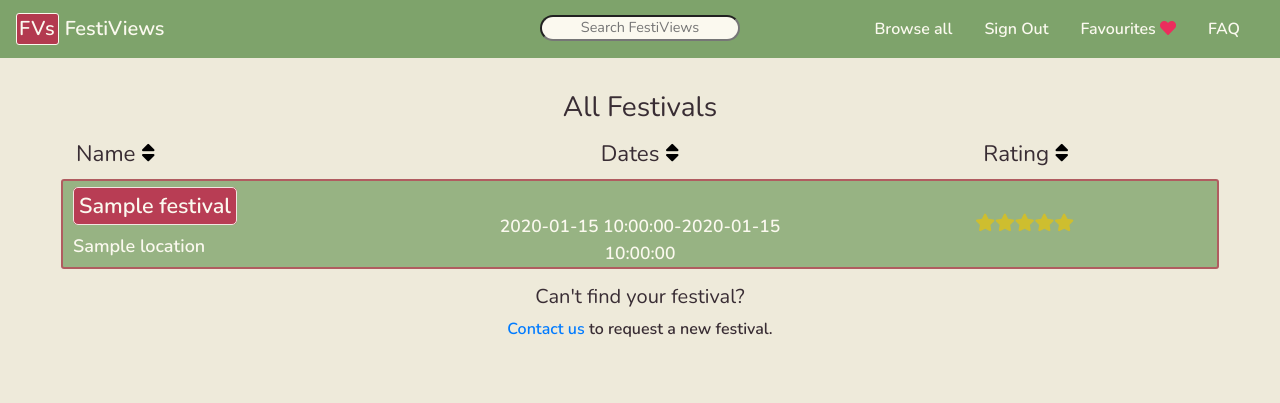
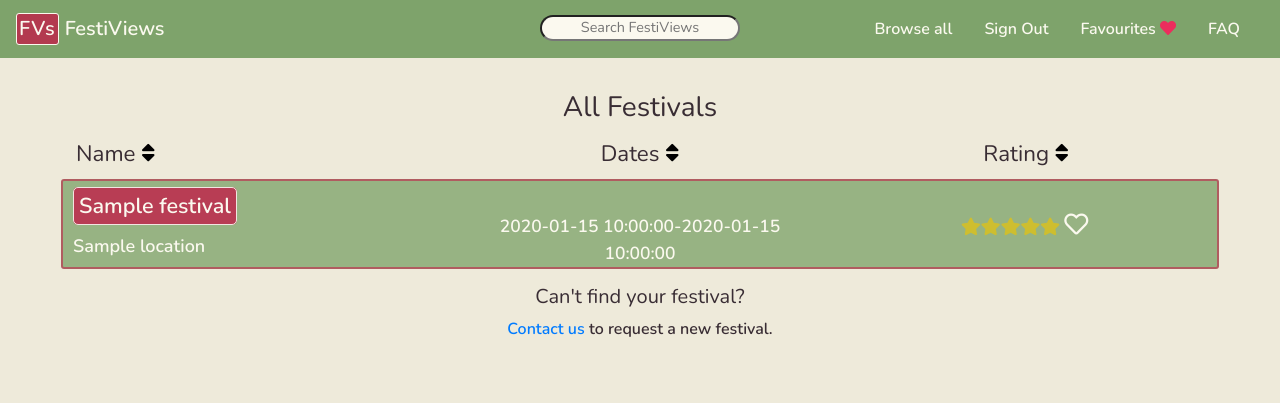
Before and after one commit to franciskershaw/festiviews, a Flask app: page /browse in a window 1280 px wide. Shown: the top 403 px of the page. Run offline with Flask 2, Linux system fonts and the light colour scheme; the visitor is signed in with stand-in values (Sample User, id 1); a database or web service that is not in the repository returns one stand-in record (values such as "Sample title"); some libraries are stand-ins or nearby versions.

Commit message:
add heart icon back onto browse.html

```diff
--- a/static/css/style.css
+++ b/static/css/style.css
@@ -264,7 +264,7 @@ span.year, span.rating, span.location, span.nightlife, span.lineup, span.campsit
 }
 
 /* Browse all */
-.favourites {
+.browse {
     max-width: 1158px;
 }
 .browse-heading {
@@ -279,6 +279,10 @@ span.year, span.rating, span.location, span.nightlife, span.lineup, span.campsit
     border: solid 1px #faf9f2e5;
     padding: 3px 5px 3px 5px;
     max-width: 30px;
+}
+
+.add-fest-btn:hover {
+    color: #fbf9ef;
 }
 
 .browse-row {
@@ -302,9 +306,9 @@ span.year, span.rating, span.location, span.nightlife, span.lineup, span.campsit
     padding-top: 5px;
 }
 
-.stars {
+/* .stars {
     padding-top: 10px;
-}
+} */
 
 .fest-location {
     padding-top: 10px;
@@ -334,9 +338,9 @@ i.far.fa-heart {
         font-size: 90%;
         padding-top: 8px;
     }
-    .stars {
+    /* .stars {
         padding-top: 15px;
-    }
+    } */
     .browse-heading {
         font-size: 121%;
     }
@@ -404,7 +408,7 @@ i.far.fa-heart {
         padding-top: 23px;
     }
     i.far.fa-heart {
-        font-size: 100%;
+        font-size: 150%;
     }
     i.fas.fa-star {
         font-size: 90%;
--- a/templates/browse.html
+++ b/templates/browse.html
@@ -1,7 +1,7 @@
 {% extends "base.html" %}
 {% block content %}
 
-<section class="container-fluid favourites page-container text-start">
+<section class="container-fluid browse page-container text-start">
     <div class="row pb-2">
         <div class="col-2"></div>
         <div class="col-8">
@@ -28,7 +28,7 @@
     {% for festival in festivals %}
     <div class="row browse-row">
         <div class="col-4 browse-fest-name">
-            <a class="add-fest-btn" href="{{ url_for('view_festival', url=festival.url) }}">{{ festival.name }}</a>
+            <a class="add-fest-btn fest-btn" href="{{ url_for('view_festival', url=festival.url) }}">{{ festival.name }}</a>
             <p class="d-none d-md-block fest-location">{{ festival.location }}</p>
         </div>
         <div class="col-4">
@@ -40,6 +40,11 @@
         </div>
         <div class="col-4 text-center stars">
             <i class="fas fa-star"></i><i class="fas fa-star"></i><i class="fas fa-star"></i><i class="fas fa-star"></i><i class="fas fa-star"></i>
+            <div class="d-md-inline">
+                {% if session.user %}
+                <button class="browse-icon"><i class="far fa-heart"></i></button>
+                {% endif %}
+            </div>
         </div>
 
     </div>
```
